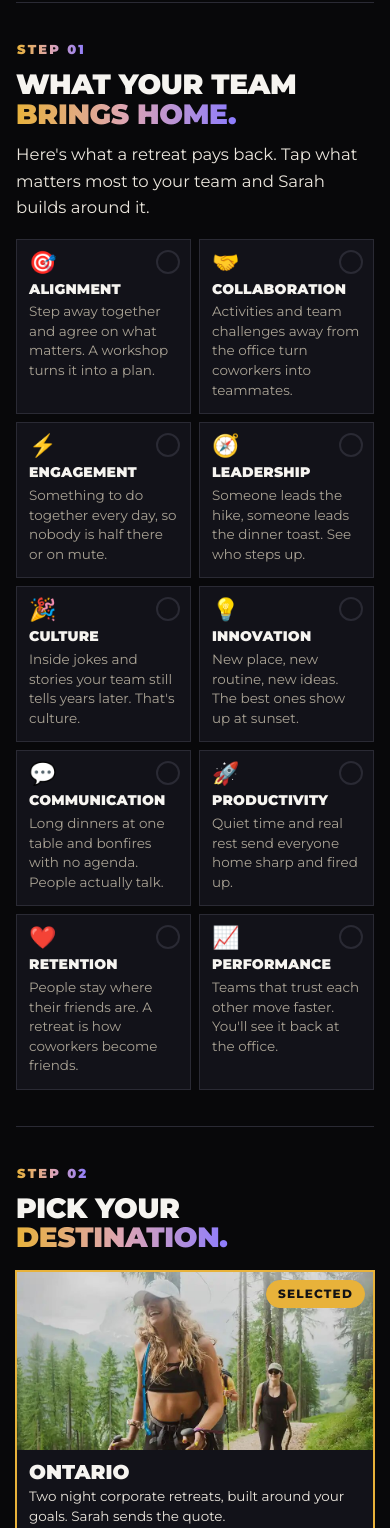
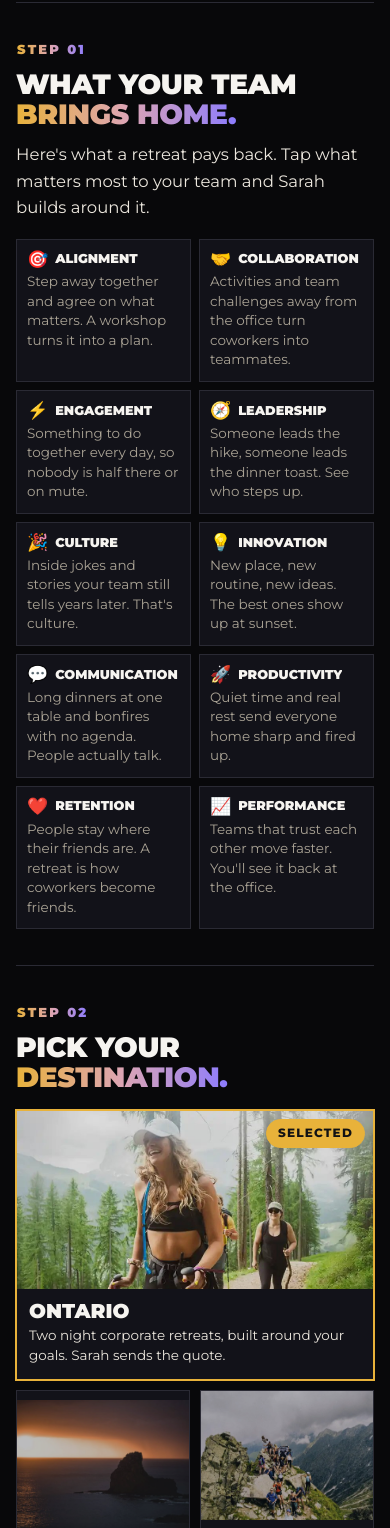
Before and after one commit to mantas-crypto/syb-widgets, a web app: file pages/partner/index.html in a window 390 px wide. Shown: the part 855-2383 px from the top of the page. Run offline with its HTML, style and script files only (its server is not run), Linux system fonts and the light colour scheme; some libraries are stand-ins or nearby versions.

Commit message:
partner: outcome cards tighter, emoji and title on one line
The name scales with the card (container units) so Collaboration and Communication
never wrap or cut, down to 360px phones; the pick tick sits on the emoji.

Co-Authored-By: Claude Opus 5.5 <noreply@anthropic.com>
Claude-Session: https://claude.ai/code/session_01VQh1acVEyrUm6WPp8Lcm6C

```diff
--- a/pages/partner/index.html
+++ b/pages/partner/index.html
@@ -160,19 +160,20 @@ body::before{content:"";position:fixed;inset:0 0 auto;height:env(safe-area-inset
 #sybp .want svg{width:14px;height:14px;display:none}
 #sybp .want[aria-pressed="true"] svg{display:block}
 #sybp .goals{display:grid;gap:8px;grid-template-columns:repeat(2,minmax(0,1fr));margin-top:18px}
-#sybp .goal{position:relative;display:flex;flex-direction:column;align-items:flex-start;gap:5px;width:100%;min-width:0;text-align:left;padding:12px 12px 13px;background:var(--panel);border:1px solid var(--line);color:inherit;cursor:pointer;transition:border-color .15s,box-shadow .15s,background-color .15s}
+#sybp .goal{container-type:inline-size;display:flex;flex-direction:column;align-items:stretch;gap:4px;width:100%;min-width:0;text-align:left;padding:10px 10px 11px;background:var(--panel);border:1px solid var(--line);color:inherit;cursor:pointer;transition:border-color .15s,box-shadow .15s,background-color .15s}
 #sybp .goal:hover{border-color:var(--dim)}
 #sybp .goal[aria-pressed="true"]{border-color:var(--gold);box-shadow:0 0 0 1px var(--gold);background-color:#1d1912}
-#sybp .g-icon{font-size:22px;line-height:1;margin-bottom:2px}
-#sybp .g-name{font-size:14px;font-weight:900;text-transform:uppercase;letter-spacing:.2px;color:var(--ink);line-height:1.2}
+#sybp .g-head{display:flex;align-items:center;gap:7px;min-width:0}
+#sybp .g-icon{position:relative;flex:0 0 auto;font-size:17px;line-height:1.1}
+#sybp .g-check{position:absolute;top:-6px;right:-5px;width:14px;height:14px;border-radius:50%;background:var(--gold);color:#121214;display:none;place-items:center;box-shadow:0 0 0 2px #1d1912}
+#sybp .g-check svg{width:9px;height:9px}
+#sybp .goal[aria-pressed="true"] .g-check{display:grid}
+#sybp .g-name{min-width:0;font-size:12.5px;font-size:min(14px,calc((100cqi - 26px) / 9.9));font-weight:900;text-transform:uppercase;letter-spacing:0;color:var(--ink);line-height:1.2;white-space:nowrap;overflow:hidden;text-overflow:ellipsis}
 #sybp .g-text{font-size:13.5px;line-height:1.45;color:var(--dim)}
 #sybp .goal[aria-pressed="true"] .g-text{color:var(--body)}
-#sybp .g-check{position:absolute;top:10px;right:10px;width:24px;height:24px;border-radius:50%;border:2px solid var(--line);display:grid;place-items:center;color:#121214}
-#sybp .g-check svg{width:13px;height:13px;opacity:0}
-#sybp .goal[aria-pressed="true"] .g-check{background:var(--gold);border-color:var(--gold)}
-#sybp .goal[aria-pressed="true"] .g-check svg{opacity:1}
 @media (min-width:700px){#sybp .goals{gap:10px}
-#sybp .goal{padding:14px 16px 15px}
+#sybp .goal{padding:13px 15px 14px}
+#sybp .g-icon{font-size:19px}
 #sybp .g-name{font-size:15px}
 #sybp .g-text{font-size:14px}}
 #sybp .tiles{display:grid;gap:8px;grid-template-columns:repeat(2,minmax(0,1fr));margin-top:18px}
@@ -889,8 +890,8 @@ function renderGoals(){
   $("goals").innerHTML = GOALS.map(function(g){
     var on = S.goals.indexOf(g.name) !== -1;
     return '<button type="button" class="goal" data-act="goal" data-g="' + esc(g.name) + '" aria-pressed="' + on + '">' +
-      '<span class="g-icon" aria-hidden="true">' + g.icon + '</span><span class="g-name">' + esc(g.name) + '</span>' +
-      '<span class="g-text">' + esc(g.text) + '</span><span class="g-check" aria-hidden="true">' + CHECK + '</span></button>';
+      '<span class="g-head"><span class="g-icon" aria-hidden="true">' + g.icon + '<span class="g-check">' + CHECK + '</span></span><span class="g-name">' + esc(g.name) + '</span></span>' +
+      '<span class="g-text">' + esc(g.text) + '</span></button>';
   }).join("");
 }
 function renderMode(){
--- a/pages/partner/live/partner.js
+++ b/pages/partner/live/partner.js
@@ -236,8 +236,8 @@ function renderGoals(){
   $("goals").innerHTML = GOALS.map(function(g){
     var on = S.goals.indexOf(g.name) !== -1;
     return '<button type="button" class="goal" data-act="goal" data-g="' + esc(g.name) + '" aria-pressed="' + on + '">' +
-      '<span class="g-icon" aria-hidden="true">' + g.icon + '</span><span class="g-name">' + esc(g.name) + '</span>' +
-      '<span class="g-text">' + esc(g.text) + '</span><span class="g-check" aria-hidden="true">' + CHECK + '</span></button>';
+      '<span class="g-head"><span class="g-icon" aria-hidden="true">' + g.icon + '<span class="g-check">' + CHECK + '</span></span><span class="g-name">' + esc(g.name) + '</span></span>' +
+      '<span class="g-text">' + esc(g.text) + '</span></button>';
   }).join("");
 }
 function renderMode(){
```
Also changed, not shown: pages/partner/src/page.html (+11 -10 lines), pages/partner/live/partner.css.
